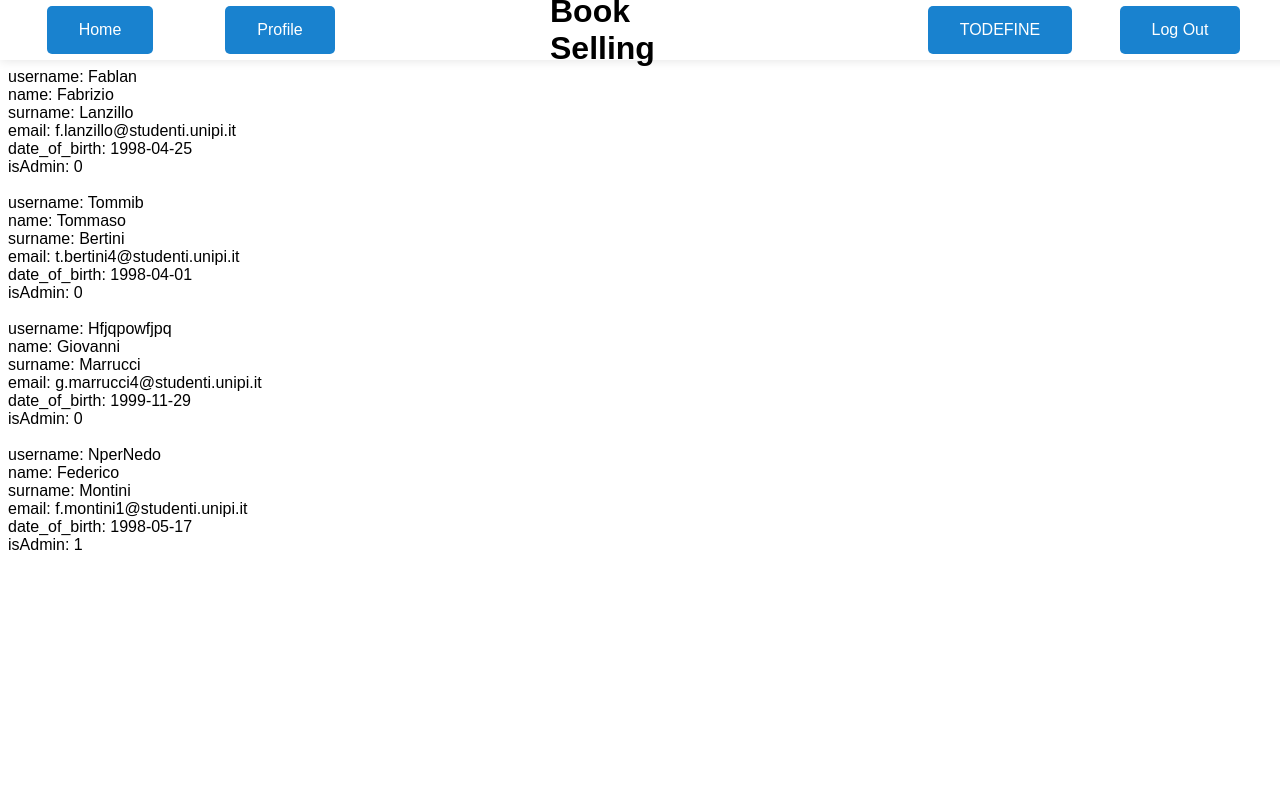
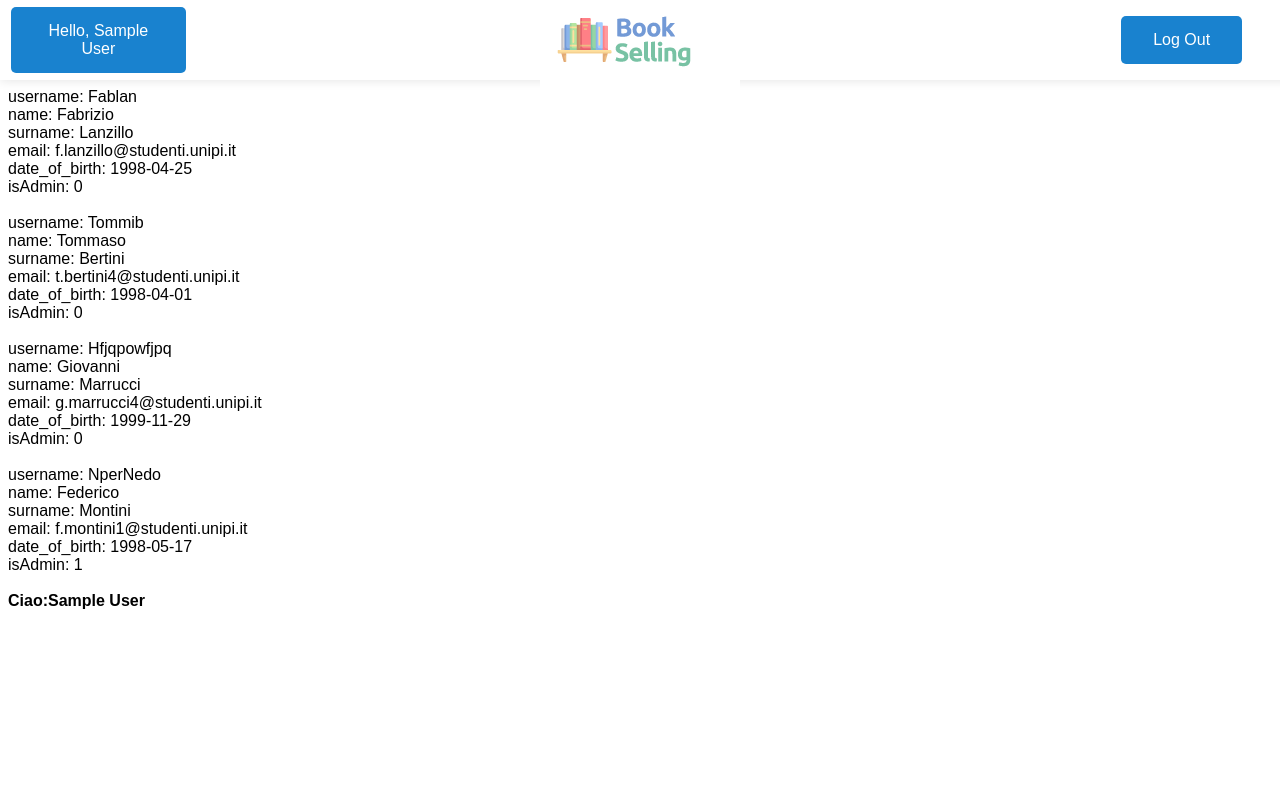
Before and after one commit to FabrizioLanzillo/Secure-Book-Selling-Website, a PHP site: page /index.php in a window 1280 px wide. Run offline with PHP 8.4, Linux system fonts and the light colour scheme; the visitor is signed in with stand-in values (Sample User, id 1); data comes from the database, SQL or seed files in the repository; data that the repository does not hold is empty.

Commit message:
changes in the header file and other fiz

```diff
--- a/src/css/header.css
+++ b/src/css/header.css
@@ -1,5 +1,5 @@
 body {
-    padding-top: 60px;
+    padding-top: 80px;
 }
 
 header {
@@ -7,7 +7,7 @@ header {
     top: 0;
     left: 0;
     width: 100%;
-    height: 60px;
+    height: 80px;
     background-color: white;
     box-shadow: 0px 1px 10px rgba(0, 0, 0, 0.1);
     display: flex;
--- a/src/index.php
+++ b/src/index.php
@@ -6,7 +6,7 @@
 
 	$resultQuery = getUsers();
 
-	if($resultQuery != false){
+	if($resultQuery){
 		while($user = $resultQuery->fetch_assoc()){
 			foreach($user as $key => $value){
 
@@ -18,15 +18,8 @@
 	else{
 		echo "<script>alert('Error retrieving users data');</script>";
 	}
+?>
 
-
-	// $username = 'insert';
-	// echo "username: ". $username . "<br>";
-	// $salt = bin2hex(random_bytes(32));
-	// echo "salt: ". $salt . "<br>";
-	// echo "hash: ".hash('sha256', $username . $salt);
-
-?>
 <!DOCTYPE html>
 <html lang="en">
     <head>
@@ -36,6 +29,10 @@
 	<body>
 <?php
 		include "./php/layout/header.php";
+
+        if(isLogged()){
+            echo "<b>Ciao:".$_SESSION['name']."</b><br>";
+        }
 ?>
 	</body>
 </html>
--- a/src/php/layout/header.php
+++ b/src/php/layout/header.php
@@ -15,46 +15,15 @@
                 session_start();
             }
 ?>
-            <!-- This is the container for the first button and it can be -->
-            <!-- The Index page for not logged user -->
-            <!-- The User home page for logged user -->
-            <!-- The Admin home page for logged admin -->
-            <div class="container button-container">
-<?php
-                if(!isLogged()){
-
-?>
-                    <a href="//<?php echo SERVER_ROOT. '/index.php'?>">
-<?php
-                }
-                else{
-                    if($_SESSION['isAdmin'] == 0){
-?>
-                        <a href="//<?php echo SERVER_ROOT. '/php/user/homeUser.php'?>">
-<?php
-                    }
-                    else{
-?>
-                        <a href="//<?php echo SERVER_ROOT. '/php/admin/homeAdmin.php'?>">
-<?php
-                    }
-                }
-?>
-                        <button class="button_header">
-                            Home
-                        </button>
-                    </a>
-            </div>
-            <!-- This is the container for the second button and it can be -->
-            <!-- The Profile Button for every page, excluding the login and the signup page -->
+            <!-- This is the container for the first button and it can be: -->
+            <!-- The Profile button for every page of a logged user/admin-->
             <div class="container button-container">
 <?php
                 if(isLogged()){
-
 ?>
                     <a href="//<?php echo SERVER_ROOT. '/php/profile.php'?>">
                         <button class="button_header">
-                            Profile
+                            Hello, <?php echo $_SESSION['name']?>
                         </button>
                     </a>
 <?php
@@ -62,30 +31,46 @@
 ?>
             </div>
 
-            <div class="container flex-container"></div>
-            <div class="container logo-container">
-                <h1>Book Selling</h1>
-            </div>
-            <div class="container flex-container"></div>
-            <!-- This is the container for the third button and it can be -->
-            <!-- The Signup Button for index page -->
-            <!-- The cart Button for every page of the user -->
-            <!-- The  Button for every page of the admin -->
+            <!-- This is the container for the second button and it can be: -->
+            <!-- The Orders Button for all the user pages -->
             <div class="container button-container">
 <?php
-                if(!isLogged()){
-                    if((strcmp($currentFile, SERVER_ROOT.'/index.php') == 0)){
+                if(isLogged() and $_SESSION['isAdmin'] == 0){
 ?>
-                        <a href="//<?php echo SERVER_ROOT. '/php/signup.php'?>">
+                        <a href="//<?php echo SERVER_ROOT. '/php/user/orders.php'?>">
                             <button class="button_header">
-                                Sign Up
+                                Orders
                             </button>
                         </a>
 <?php
-                    }
+                }
+?>
+            </div>
+            <div class="container flex-container"></div>
+            <div class="container logo-container">
+<?php
+                if(isLogged() and ($_SESSION['isAdmin'] == 1)){
+?>
+                    <a href="//<?php echo SERVER_ROOT. '/php/admin/homeAdmin.php'?>">
+<?php
                 }
                 else{
-                    if($_SESSION['isAdmin'] == 0){
+?>
+                    <a href="//<?php echo SERVER_ROOT. '/index.php'?>">
+<?php
+                }
+?>
+                        <img src="./../../img/book_selling_logo.png" alt="logo">
+                    </a>
+            </div>
+            <div class="container flex-container"></div>
+
+            <!-- This is the container for the third button and it can be: -->
+            <!-- The cart Button for every page of the user and for the anonymous user -->
+            <div class="container button-container">
+<?php
+                if((!isLogged() and (strcmp($currentFile, SERVER_ROOT.'/index.php') == 0)) or
+                    ((isLogged()) and ($_SESSION['isAdmin'] == 0))){
 ?>
                         <a href="//<?php echo SERVER_ROOT. '/php/user/shoppingCart.php'?>">
                             <button class="button_header">
@@ -93,28 +78,18 @@
                             </button>
                         </a>
 <?php
-                    }
-                    else{
-?>
-                        <a>
-                            <button class="button_header">
-                                TODEFINE
-                            </button>
-                        </a>
-<?php
-                    }
                 }
 ?>
             </div>
-            <!-- This is the container for the fourth button and it can be -->
-            <!-- The login Button for index page -->
+
+            <!-- This is the container for the fourth button and it can be: -->
+            <!-- The login Button for every page of an anonymous user, with the exception for the login page -->
             <!-- The signup Button for the login page -->
             <!-- The logout Button for every other page -->
             <div class="container button-container">
 <?php
                 if(!isLogged()){
-                    if((strcmp($currentFile, SERVER_ROOT.'/index.php') == 0) ||
-                        (strcmp($currentFile, SERVER_ROOT.'/php/signup.php') == 0)){
+                    if(strcmp($currentFile, SERVER_ROOT.'/php/login.php') != 0){
 ?>
                         <a href="//<?php echo SERVER_ROOT. '/php/login.php'?>">
                             <button class="button_header">
@@ -123,7 +98,7 @@
                         </a>
 <?php
                     }
-                    elseif((strcmp($currentFile, SERVER_ROOT.'/php/login.php') == 0)){
+                    else{
 ?>
                         <a href="//<?php echo SERVER_ROOT. '/php/signup.php'?>">
                             <button class="button_header">
--- a/src/php/login.php
+++ b/src/php/login.php
@@ -34,7 +34,7 @@
 
     if(isLogged()){
         if($_SESSION['isAdmin'] == '0'){
-            header('Location: //'.SERVER_ROOT.'/php/user/homeUser.php');
+            header('Location: //'.SERVER_ROOT.'index.php');
             exit;
         }
         else{
@@ -54,7 +54,7 @@
 
         if($error === null){
             if($_SESSION['isAdmin'] == '0'){
-                header('Location: //'.SERVER_ROOT.'/php/user/homeUser.php');
+                header('Location: //'.SERVER_ROOT.'/index.php');
                 exit;
             }
             else{
@@ -62,9 +62,7 @@
                 exit;
             }
         }
-
     }
-
 ?>
 
 <!DOCTYPE html>
--- a/src/php/util/sessionManager.php
+++ b/src/php/util/sessionManager.php
@@ -1,5 +1,4 @@
 <?php
-
 	function setSession($userId, $username, $name, $isAdmin): void{
 		$_SESSION['userId'] = $userId;
         $_SESSION['username'] = $username;
```
Also changed, not shown: src/php/user/homeUser.php (deleted, +0 -23 lines), src/img/book_selling_logo.png (added).
